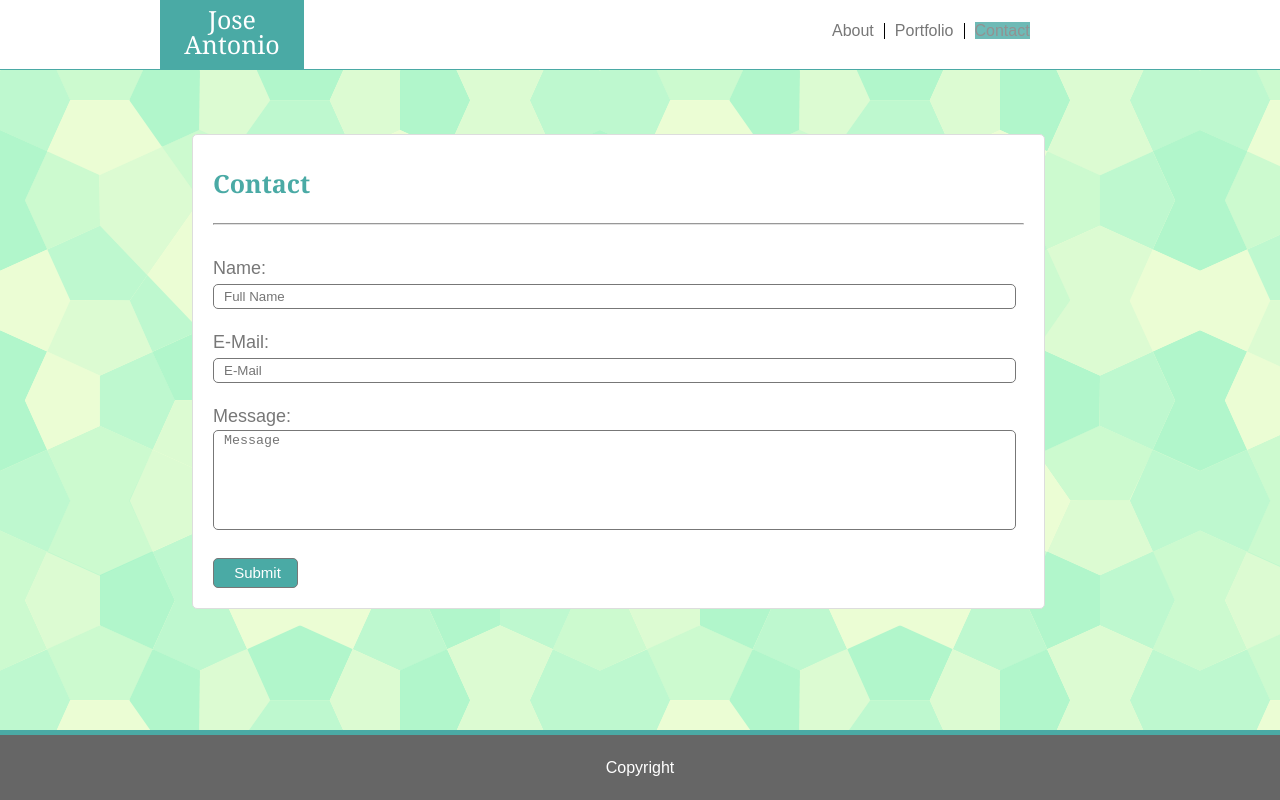
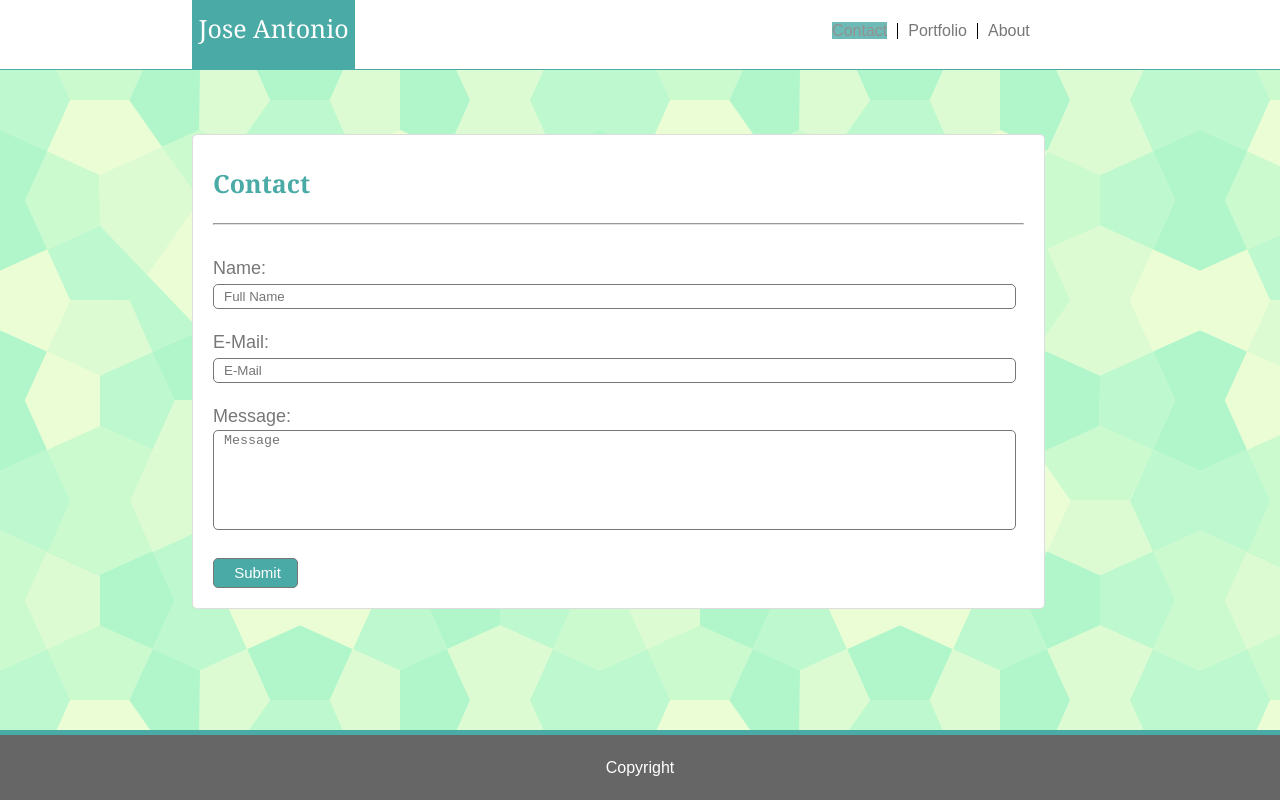
Before and after one commit to shamatik/ResponsivePortfolio, a plain HTML site: page contact.html in a window 1280 px wide. Drawn offline with Linux system fonts and the light colour scheme.

Commit message:
nav bar semi fixed

```diff
--- a/assets/css/style.css
+++ b/assets/css/style.css
@@ -43,6 +43,7 @@
 
 .navContainer {
     padding: 0;
+    width: 100%;
 }
 
 .footerContainer{
@@ -67,17 +68,28 @@ body{
 }
 
 nav{
-    width: 960px;
+
     margin: 0 auto;
     box-align: center;
     position: relative;
 }
 
+.navCenter{
+    padding-left: 15%;
+}
+
 .nameContainer{
+
     background-color: #4aaaa5;
     height:70px;
     width: 15%;
     float: left;
+    text-align: center;
+    margin: 0;
+    padding-top: 1.5%;
+    font-family: 'Georgia', Times, Times New Roman, serif;
+    font-size: 25px;
+    color: white;
 
 }
 
@@ -92,32 +104,25 @@ h1{
 }
 
 
-h2{
-    text-align: center;
-    margin: 0;
-    padding-top: 5%;
-    padding-bottom: 5%;
-    font-family: 'Georgia', Times, Times New Roman, serif;
-    font-size: 25px;
-    color: white;
-}
+
 
 
 
 nav ul {
     margin: 0;
     padding-top: 23px;
-    padding-left: 70%;
+    padding-right: 23%;
+
 }
 
 nav li {
-    float:left;
+    float:right;
     list-style: none;
 }
  .navButton{
-     margin-right:10px;
-     padding-right:10px;
-     border-right:1px solid black;
+     margin-left:10px;
+     padding-left:10px;
+     border-left:1px solid black;
     }
 
 footer{
--- a/contact.html
+++ b/contact.html
@@ -13,6 +13,7 @@
         <div class = "row">
                 <div class = "col-12 col-s-12 col- navContainer">
                     <header>
+                        <div class="navCenter">
                         <nav>
                             <div class = "nameContainer"><h2>Jose Antonio</h2></div>
                             <ul>
@@ -22,6 +23,7 @@
                             </ul>
                         </nav>
                     </header>
+                    </div>
                 </div>
             </div>
 
```
Also changed, not shown: index.html (+3 -1 lines), portfolio.html (+3 -1 lines). Lines whose indentation alone changed are shown as unchanged.
